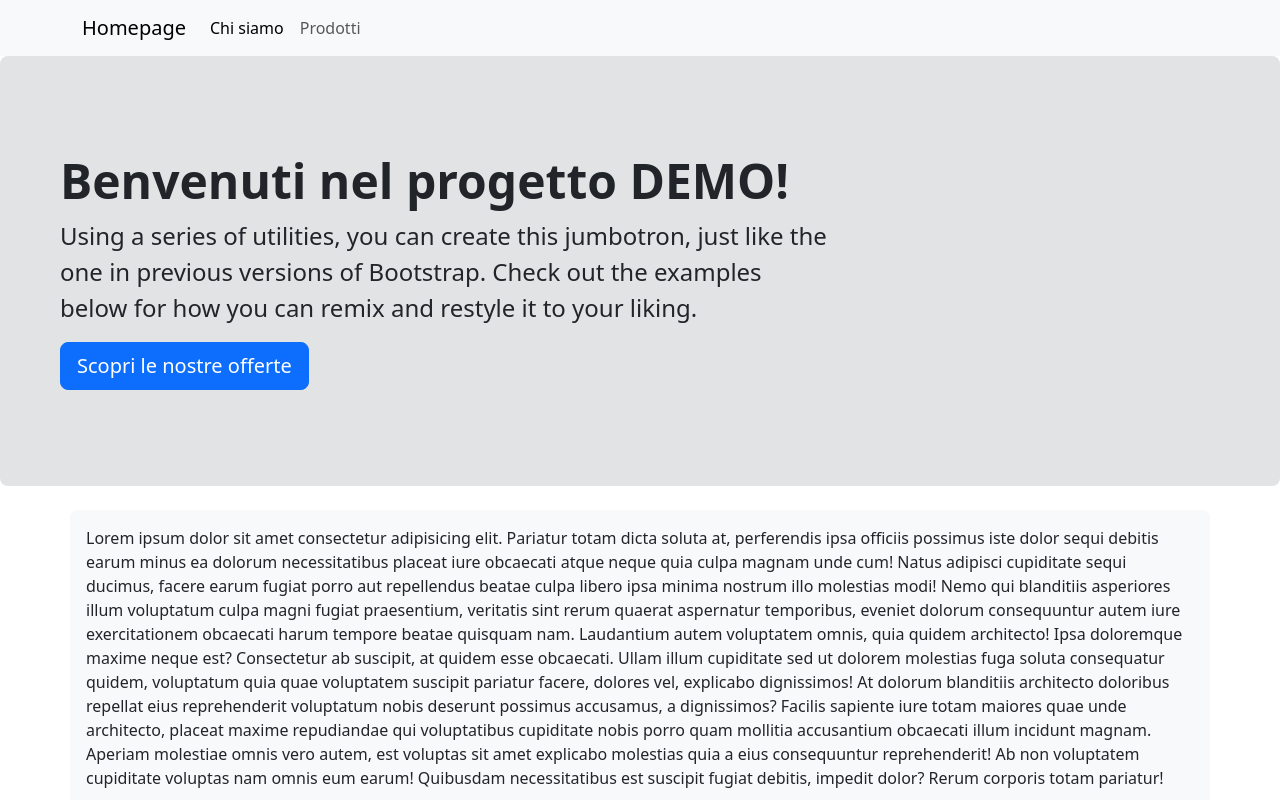
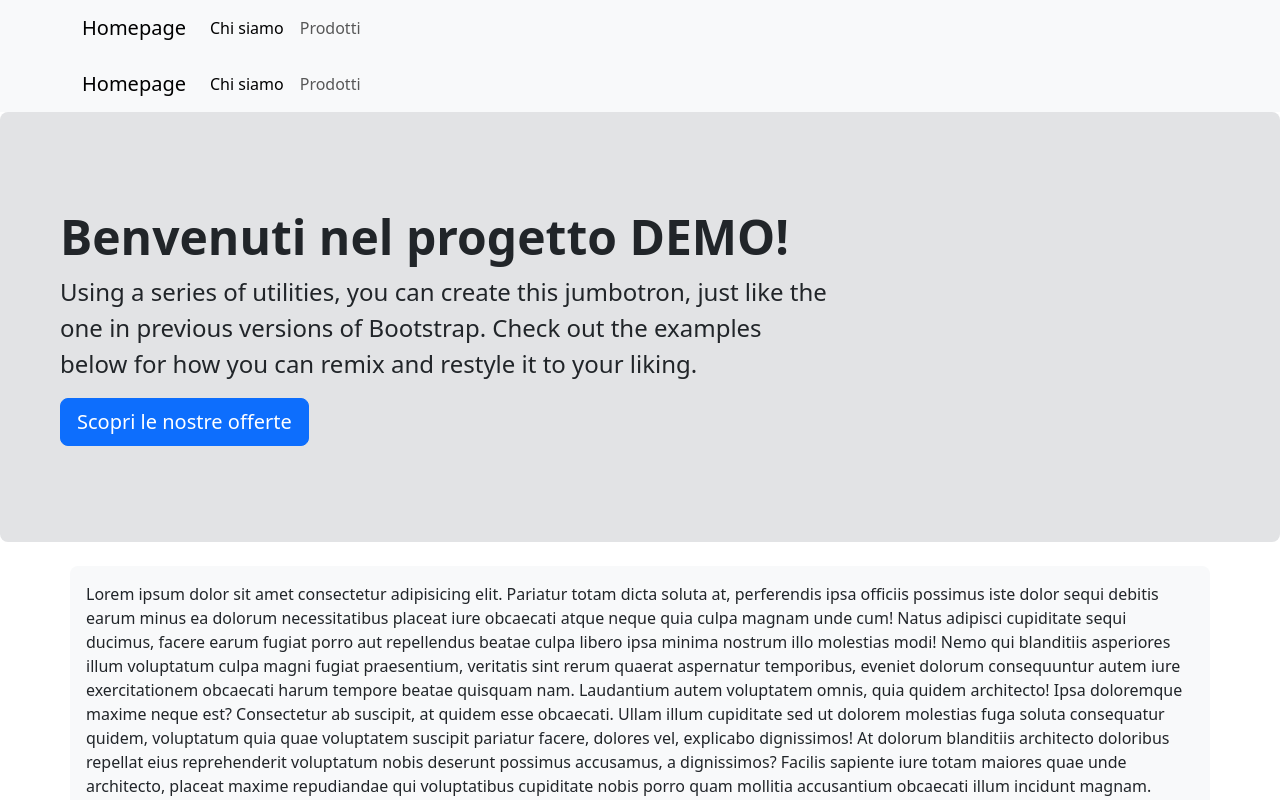
Before and after one commit to DarioConiglione/react-router, a React (Vite) app: page / in a window 1280 px wide. Shown: the top 800 px of the page. Built offline with nearby package versions, Linux system fonts and the light colour scheme; the HTML template or start-up script is replaced by a standard one.

Commit message:
Create layout for avoiding repetition of header and footer on components

```diff
--- a/src/App.jsx
+++ b/src/App.jsx
@@ -1,10 +1,11 @@
+import './App.css'
 import { useState } from 'react'
 import { BrowserRouter, Routes, Route } from "react-router-dom";
 import HomePage from './pages/HomePage';
 import ChiSiamo from './pages/ChiSiamo';
 import Prodotti from './pages/Prodotti';
 import ProdottoSingolo from './pages/ProdottoSingolo';
-import './App.css'
+import DefaultLayout from './pages/DefaultLayout';
 
 function App() {
 
@@ -13,10 +14,14 @@ function App() {
     <>
       <BrowserRouter>
         <Routes>
-          <Route path="/" element={<HomePage />}></Route>
-          <Route path="/ChiSiamo" element={<ChiSiamo />}></Route>
-          <Route path="/Prodotti" element={<Prodotti />}></Route>
-          <Route path="/ProdottoSingolo/:id" element={<ProdottoSingolo />} />
+
+          <Route element={<DefaultLayout />}>
+            <Route path="/" element={<HomePage />} />
+            <Route path="/ChiSiamo" element={<ChiSiamo />} />
+            <Route path="/Prodotti" element={<Prodotti />} />
+            <Route path="/ProdottoSingolo/:id" element={<ProdottoSingolo />} />
+          </Route>
+
         </Routes>
 
 
--- a/src/pages/ChiSiamo.jsx
+++ b/src/pages/ChiSiamo.jsx
@@ -7,7 +7,7 @@ export default function ChiSiamo() {
     return (
 
         <>
-            <Header />
+
 
             <div className="p-5 mb-4 bg-secondary-subtle rounded-3">
                 <div className="container-fluid py-5">
@@ -21,7 +21,7 @@ export default function ChiSiamo() {
                     </button>
                 </div>
             </div>
-            <Footer />
+
         </>
 
 
--- /dev/null
+++ b/src/pages/DefaultLayout.jsx
@@ -0,0 +1,19 @@
+import { Outlet } from "react-router-dom";
+import Header from '../assets/components/Header'
+import Footer from "../assets/components/Footer";
+
+export default function DefaultLayout() {
+
+    return (
+
+
+        <>
+            <Header />
+            <Outlet />
+            <Footer />
+
+        </>
+
+
+    );
+}
--- a/src/pages/Prodotti.jsx
+++ b/src/pages/Prodotti.jsx
@@ -26,7 +26,7 @@ export default function Prodotti() {
     return (
 
         <>
-            <Header />
+
 
             <main>
                 <div className='container'>
@@ -54,7 +54,7 @@ export default function Prodotti() {
                     </div>
                 </div>
             </main>
-            <Footer />
+
         </>
 
     );
```
